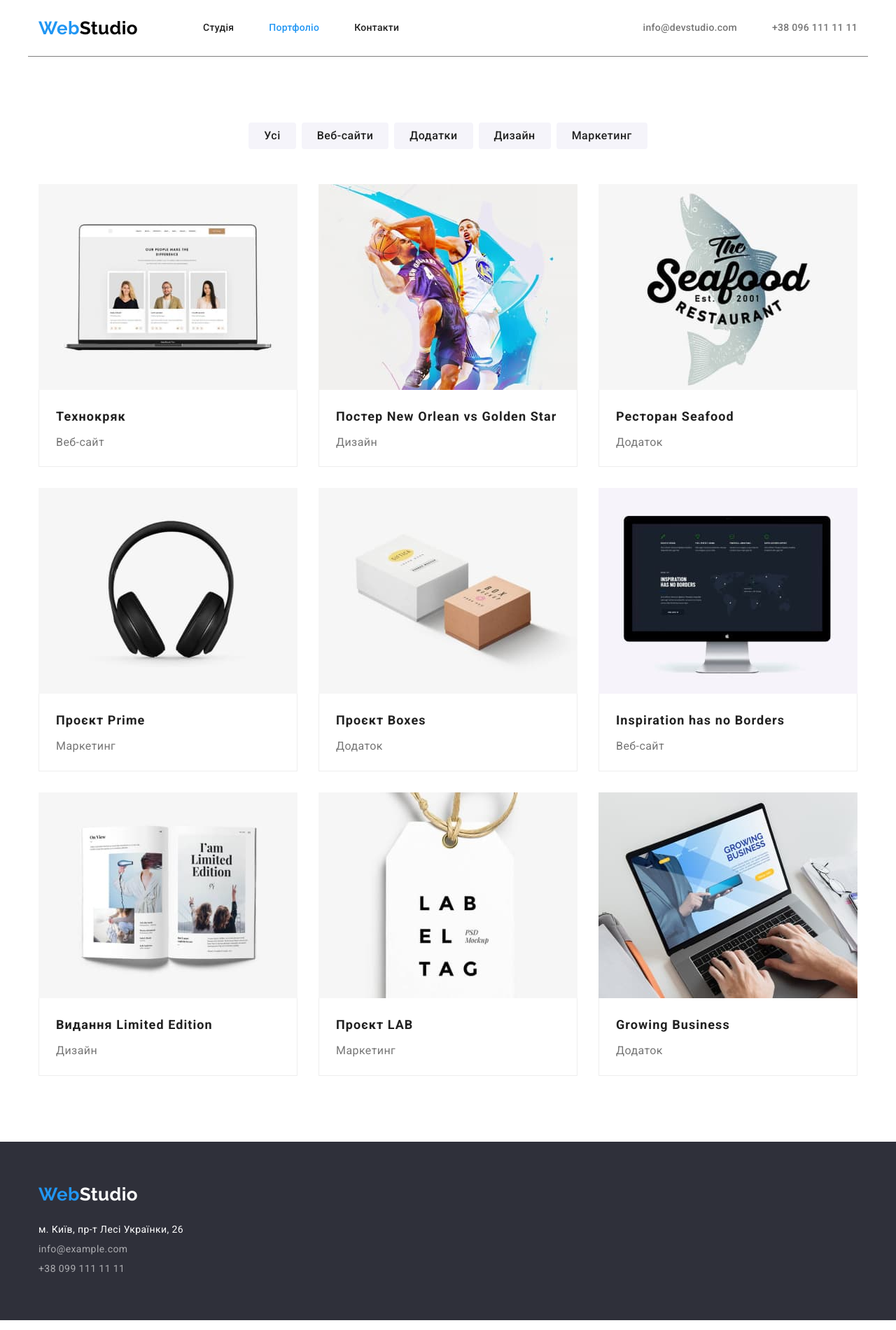
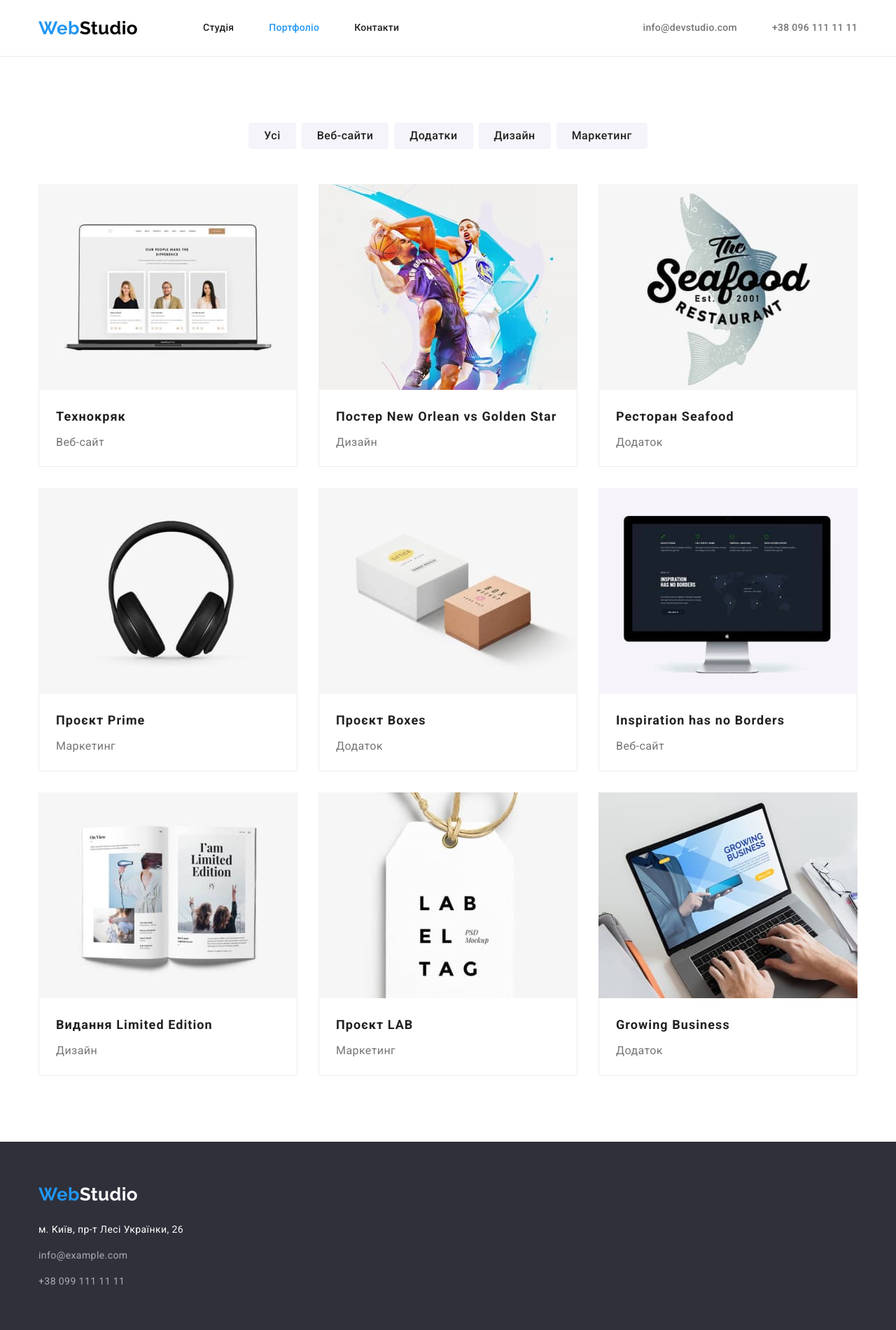
Before and after one commit to sirosh-denys/goit-markup-hw-03, a plain HTML site: page portfolio.html in a window 1280 px wide. Shown: the whole page at 70% size. Drawn offline with nearby package versions, Linux system fonts and the light colour scheme.

Commit message:
Update styles.css

```diff
--- a/css/styles.css
+++ b/css/styles.css
@@ -67,10 +67,13 @@ img {
   /*outline: 2px solid red;*/
 }
 
+.header{
+  border-bottom: 1px solid #ECECEC;
+}
+
 .header-container{
   display: flex;
   align-items: center;
-  border-bottom: 1px solid #808080;
 }
 
 .navigation{
@@ -385,6 +388,10 @@ img {
   color: var(--accent-color);
 }
 
+.footer-contacts-items:not(:last-child){
+  margin-bottom: 9px;
+}
+
 .footer-contacts-item {
   font-style: normal;
   font-weight: 400;
@@ -393,6 +400,8 @@ img {
   margin-bottom: 9px;
 }
 
+
+
 .footer-contacts-item:hover,
 .footer-contacts-item:focus{
   color: var(--accent-color);
```
